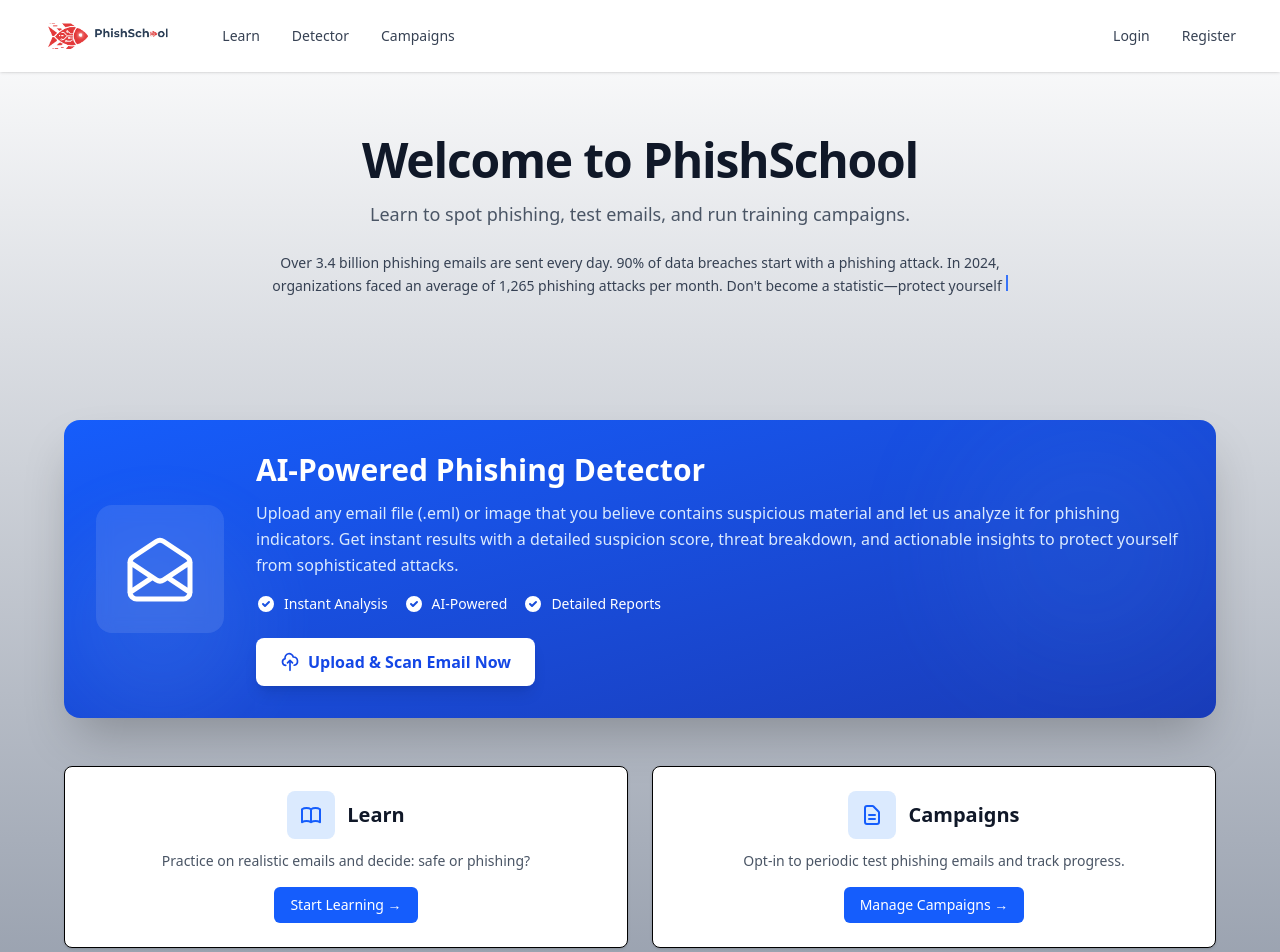
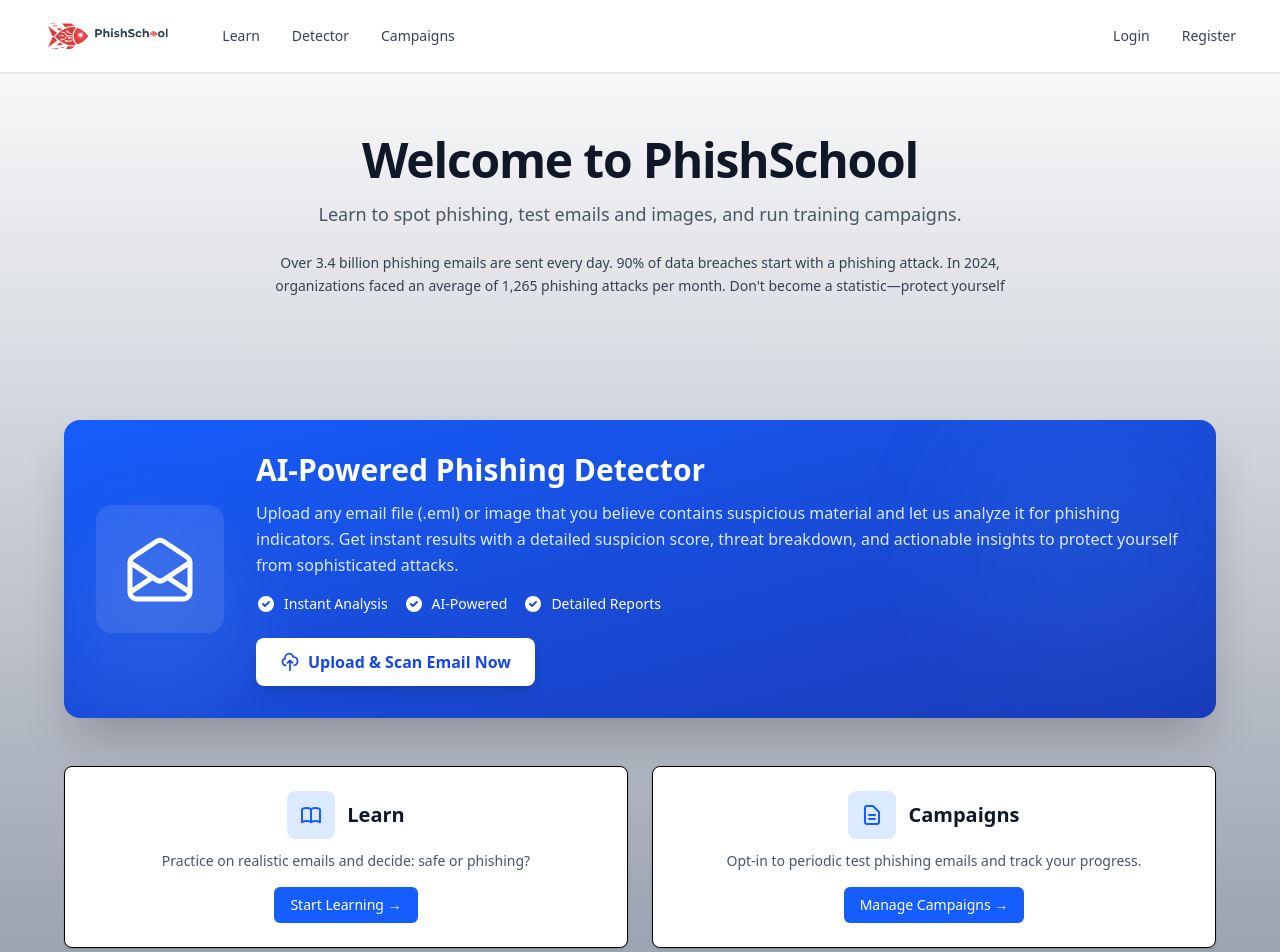
Before and after one commit to JustinCWang/PhishSchool, a React (Vite) app in the folder client/: page / in a window 1280 px wide. Shown: the top 952 px of the page. Built offline with nearby package versions, Linux system fonts and the light colour scheme; no server answers.

Commit message:
home page

```diff
--- a/client/src/components/Home.tsx
+++ b/client/src/components/Home.tsx
@@ -40,12 +40,14 @@
     <div className="flex flex-col items-center space-y-12 max-w-6xl mx-auto">
       <header className="text-center space-y-4 pt-8">
         <h1 className="text-5xl font-extrabold tracking-tight text-gray-900">Welcome to PhishSchool</h1>
-        <p className="mt-2 text-lg text-gray-600">Learn to spot phishing, test emails, and run training campaigns.</p>
+        <p className="mt-2 text-lg text-gray-600">Learn to spot phishing, test emails and images, and run training campaigns.</p>
 
         <div className="mt-6 max-w-3xl mx-auto min-h-[120px]">
           <p className="text-sm text-gray-700 leading-relaxed">
             {typedText}
-            <span className="inline-block w-0.5 h-4 bg-blue-600 ml-1 animate-pulse"></span>
+            {typedText.length < fullText.length && (
+              <span className="inline-block w-0.5 h-4 bg-blue-600 ml-1 animate-pulse" aria-hidden="true"></span>
+            )}
           </p>
         </div>
       </header>
@@ -143,7 +145,7 @@
             </div>
             <h2 className="text-xl font-semibold text-gray-900">Campaigns</h2>
           </div>
-          <p className="mb-4 text-sm text-gray-600">Opt-in to periodic test phishing emails and track progress.</p>
+          <p className="mb-4 text-sm text-gray-600">Opt-in to periodic test phishing emails and track your progress.</p>
           <Link to="/campaigns" className="inline-flex items-center rounded-md bg-blue-600 px-4 py-2 text-sm font-medium text-white hover:bg-blue-700 transition-colors">Manage Campaigns →</Link>
         </div>
       </div>
```
